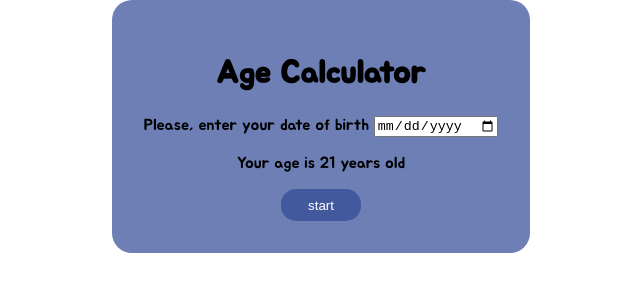
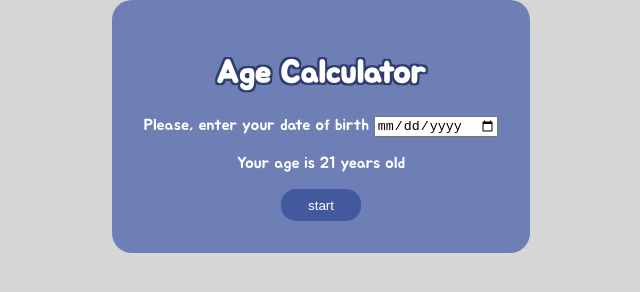
Before and after one commit to tarsibfritz/Age-Calculator, a plain HTML site: page index.html in a window 1280 px wide. Shown: the whole page, without its empty margins (319-959 px from the left). Drawn offline with Linux system fonts and the light colour scheme.

Commit message:
text border

```diff
--- a/style.css
+++ b/style.css
@@ -3,8 +3,11 @@ body {
     padding: 0;
     border: 0;
     font-family: "Jua", sans-serif;
+    color: #fff;
+    background-color: #D6D6D6;
 }
 
+/* CALCULATOR CONTAINER */
 .container {
     display: flex;
     justify-content: center;
@@ -18,7 +21,21 @@ body {
     background-color: #6D7FB5;
 }
 
+.container-content > h1 {
+    color: #fff;
+    text-shadow:
+        2px 0 #2f3d71, /* Shadow on the right. */
+       -2px 0 #2f3d71, /* Shadow on the left. */
+        0 2px #2f3d71, /* Shadow on the bottom. */
+        0 -2px #2f3d71, /* Shadow on the top. */
+        2px 2px #2f3d71, /* Bottom-right corner. */
+       -2px 2px #2f3d71, /* Bottom-left corner. */
+        2px -2px #2f3d71, /* Top-right corner. */
+       -2px -2px #2f3d71; /* Top-left corner. */
+}
 
+
+/* BUTTON STYLE */
 #start-button {
     width: 5rem;
     height: 2rem;
```
